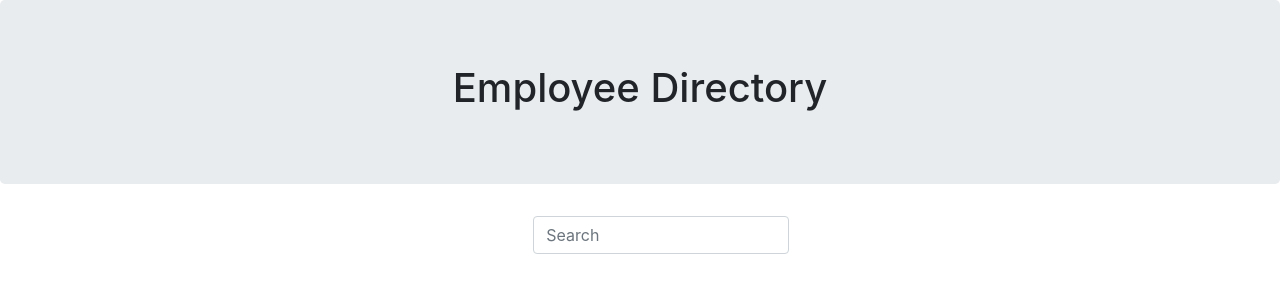
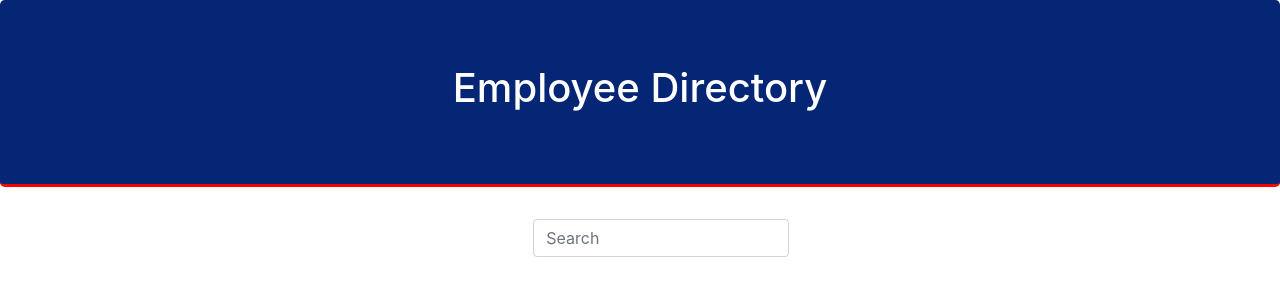
Before and after one commit to Creyes17e/employee-directory, a React (Create React App) app: page / in a window 1280 px wide. Shown: the top 300 px of the page. Built offline with nearby package versions, Linux system fonts and the light colour scheme.

Commit message:
styled nav added search file

```diff
--- a/package.json
+++ b/package.json
@@ -8,7 +8,7 @@
     "@testing-library/react": "^9.5.0",
     "@testing-library/user-event": "^7.2.1",
     "bootstrap": "^4.5.2",
-    "gh-pages": "^3.1.0",
+    "gh-pages": "2.0.1",
     "react": "^16.13.1",
     "react-dom": "^16.13.1",
     "react-router-dom": "^5.2.0",
--- a/src/components/Navbar.js
+++ b/src/components/Navbar.js
@@ -2,7 +2,15 @@ import React from "react";
 
 function Navbar() {
   return (
-    <div className="jumbotron text-center">
+    <div
+      className="jumbotron text-center"
+      style={{
+        color: "white",
+        backgroundColor: "#052675",
+        borderBottom: "solid",
+        borderBottomColor: "red",
+      }}
+    >
       <h1>Employee Directory</h1>
     </div>
   );
```
Also changed, not shown: src/components/Search.js (added, +9 -0 lines), 1 other file (tests, documents, lock files or other folders).
